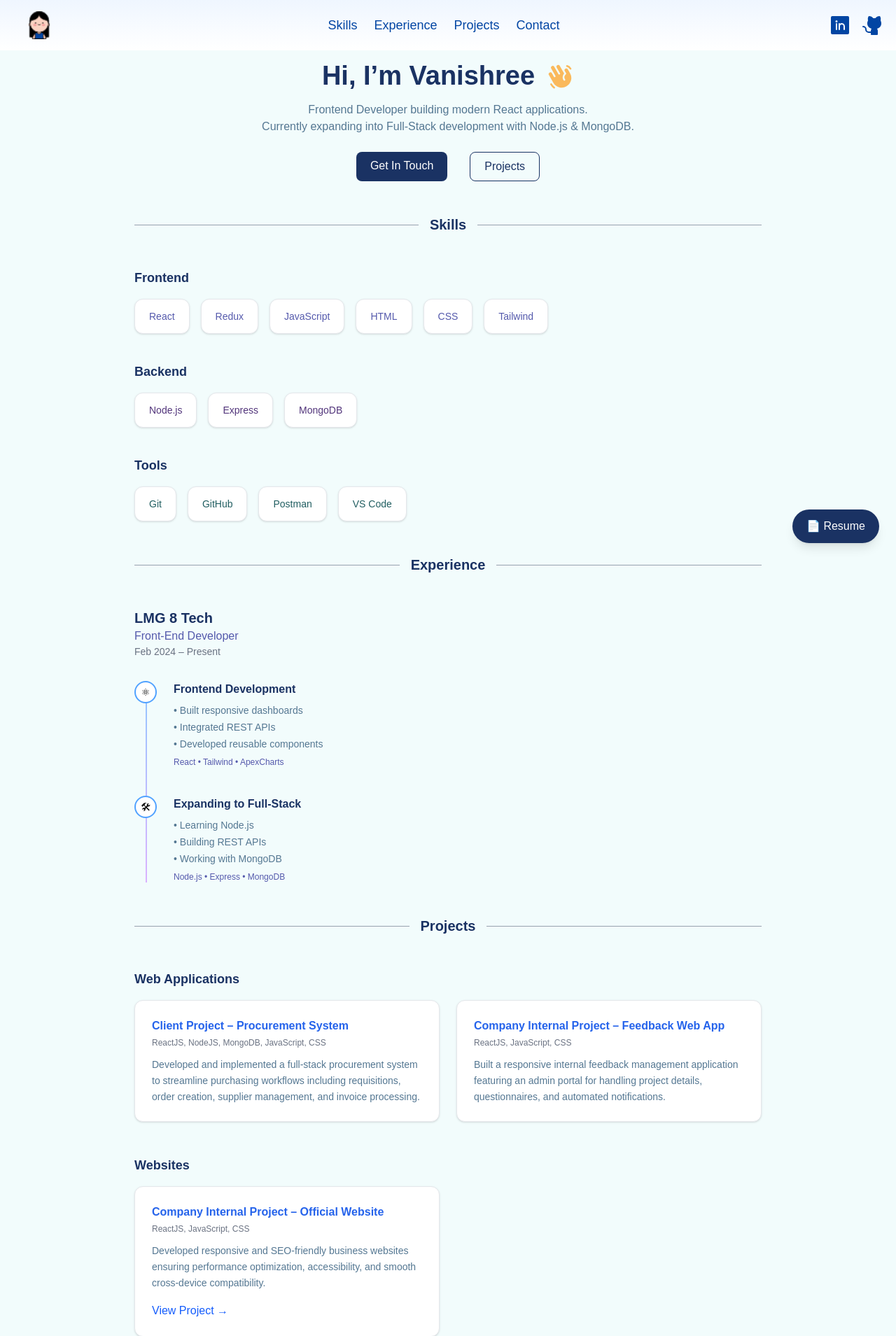
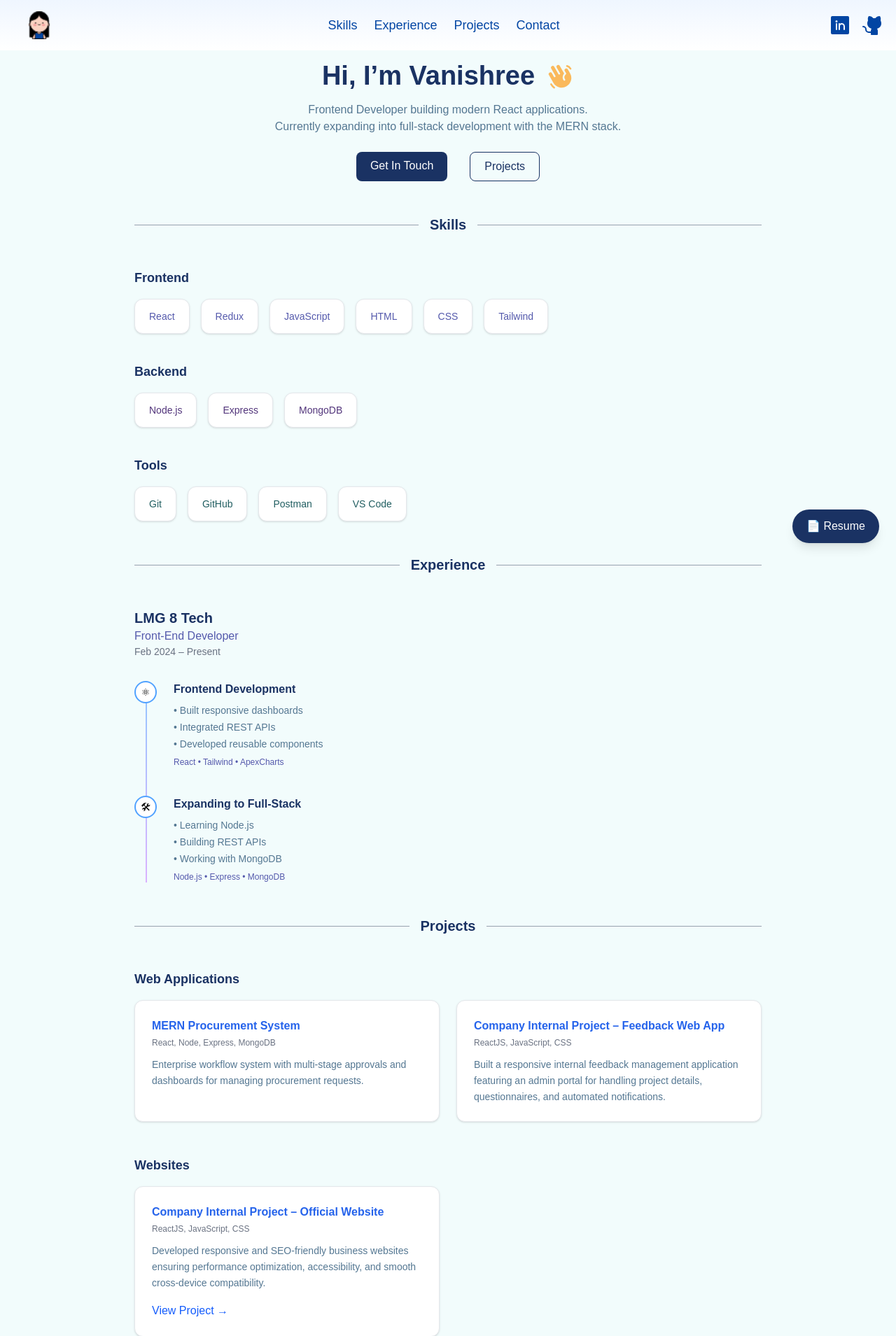
Before and after one commit to vani-6301/my_portfolio, a React (Vite) app: page / in a window 1280 px wide. Shown: the top 1909 px of the page at 70% size. Built offline with nearby package versions, Linux system fonts and the light colour scheme.

Commit message:
change in project content

```diff
--- a/src/data/MainContent.jsx
+++ b/src/data/MainContent.jsx
@@ -35,10 +35,10 @@ function MainContent() {
             title: "Web Applications",
             projects: [
                 {
-                    title: "Client Project – Procurement System",
-                    tech: ["ReactJS", "NodeJS", "MongoDB", "JavaScript", "CSS"],
+                    title: "MERN Procurement System",
+                    tech: ["React", "Node", "Express", "MongoDB"],
                     description:
-                        "Developed and implemented a full-stack procurement system to streamline purchasing workflows including requisitions, order creation, supplier management, and invoice processing."
+                        "Enterprise workflow system with multi-stage approvals and dashboards for managing procurement requests."
                 },
                 {
                     title: "Company Internal Project – Feedback Web App",
@@ -88,7 +88,7 @@ function MainContent() {
 
                 <div className="text-[16px] text-[#547792] text-center mt-2">
                     <p>Frontend Developer building modern React applications.</p>
-                    <p>Currently expanding into Full-Stack development with Node.js & MongoDB.</p>
+                    <p>Currently expanding into full-stack development with the MERN stack.</p>
                 </div>
 
                 <div className="flex justify-center gap-8 mt-6">
```
